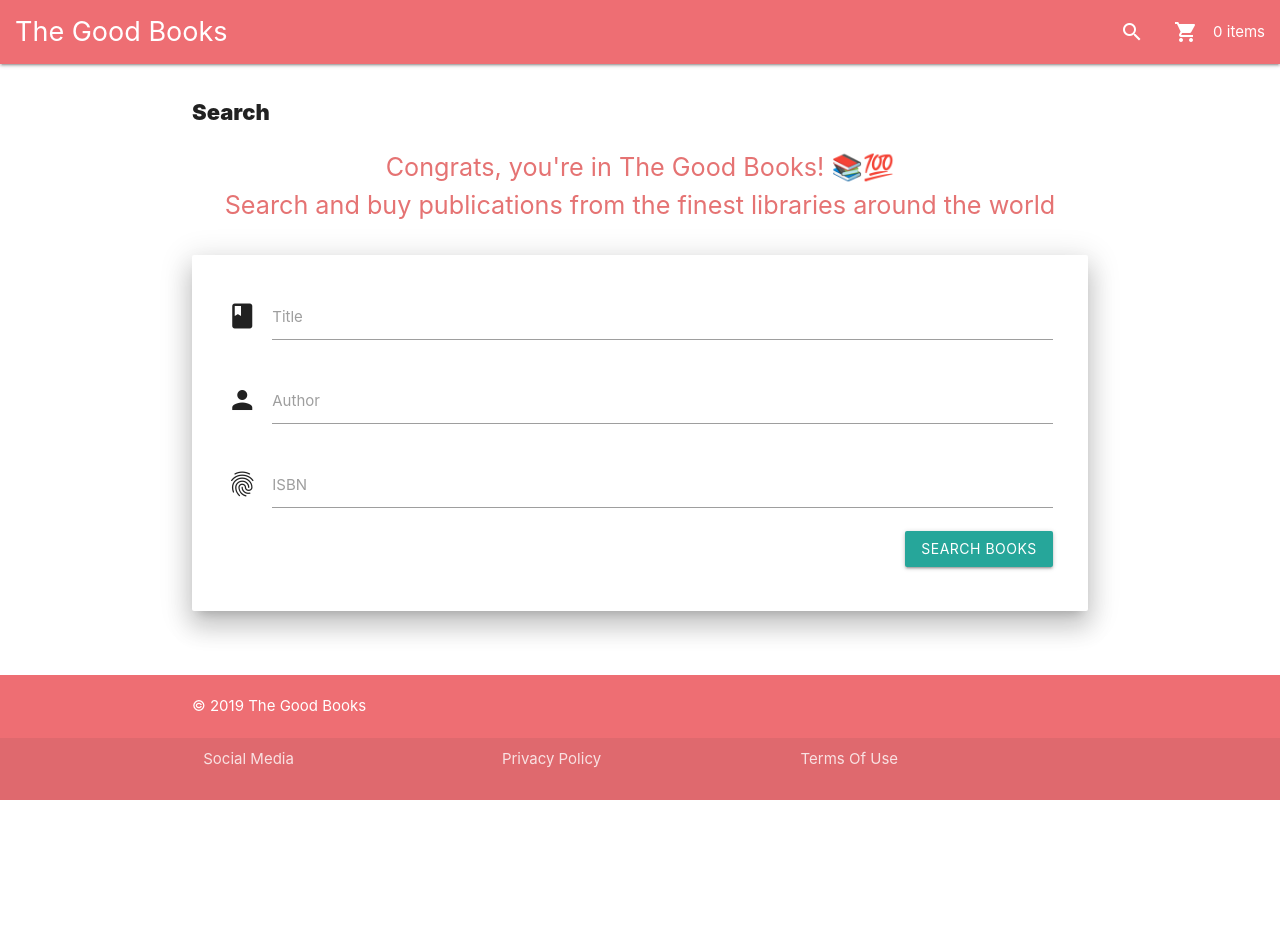
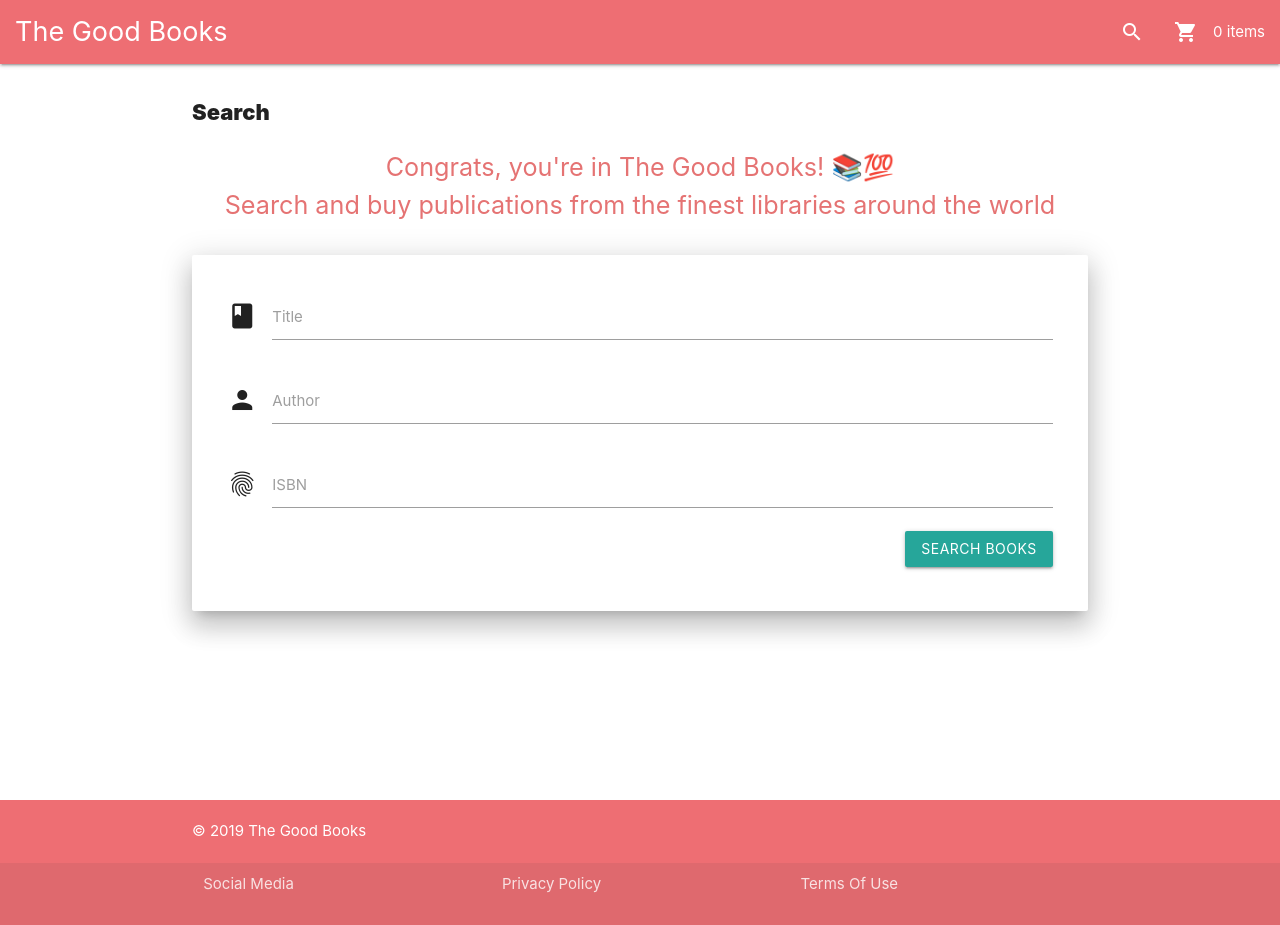
Before and after one commit to niiccolas/the-good-books, an Angular app: page /search in a window 1280 px wide. Before the commit the page ends 800 px from the top, so only its background shows below. Built offline with nearby package versions, Linux system fonts and the light colour scheme.

Commit message:
Style main components

```diff
--- a/src/styles.sass
+++ b/src/styles.sass
@@ -12,10 +12,10 @@ h2, h3, h4
   font-weight: 900
 
 // Page bottom Sticky Footer
-app-root
+main
   display: flex
   min-height: 100vh
   flex-direction: column
 
-main
+footer
   flex: 1 0 auto
```
